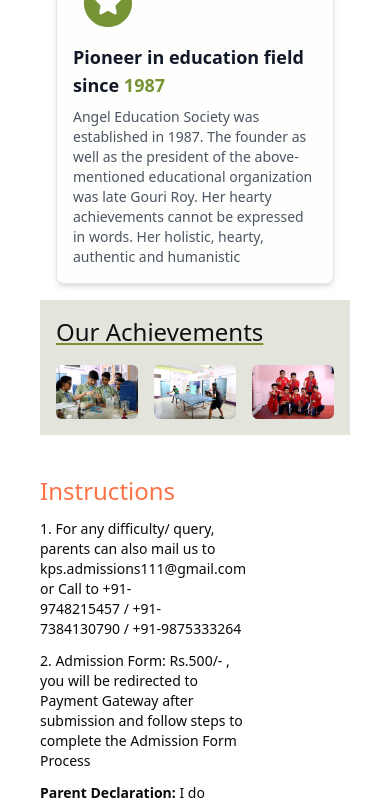
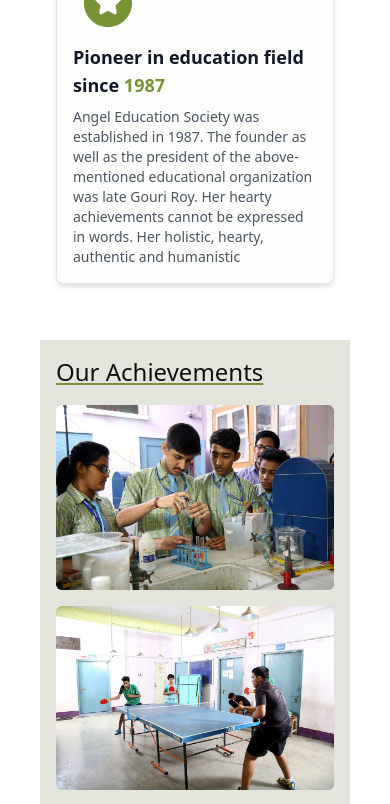
Before and after one commit to ranaayushman/homepage, a Next.js app: page / in a window 390 px wide. Shown: the part 5130-5934 px from the top of the page. Built offline with nearby package versions, Linux system fonts and the light colour scheme.

Commit message:
perk responsiveness

```diff
--- a/app/sections/Perks.tsx
+++ b/app/sections/Perks.tsx
@@ -34,8 +34,15 @@ const Perks = () => {
     },
   ];
 
+  const achievementsData = [
+    { imgSrc: "/img/one.png", imgHeight: 400, imgWidth: 400 },
+    { imgSrc: "/img/two.png", imgHeight: 400, imgWidth: 400 },
+    { imgSrc: "/img/three.png", imgHeight: 400, imgWidth: 400 },
+  ];
+
   return (
-    <section className=" p-10 pt-0">
+    <section className="p-10 pt-0">
+      {/* Perks Section */}
       <div className="grid grid-cols-1 sm:grid-cols-2 lg:grid-cols-4 gap-6">
         {perksData.map((perk, index) => (
           <PerksComponent
@@ -47,27 +54,24 @@ const Perks = () => {
           />
         ))}
       </div>
-      <div className="bg-[#E3E5DD] p-4 ">
+
+      {/* Achievements Section */}
+      <div className="bg-[#E3E5DD] p-4 mt-10">
         <div className="mb-4">
-          <h2 className="text-[#101010] text-2xl underline decoration-[#789336]">Our Achievements</h2>
+          <h2 className="text-[#101010] text-2xl underline decoration-[#789336]">
+            Our Achievements
+          </h2>
           <hr />
         </div>
-        <div className="flex justify-between gap-x-4">
-          <AchievementCard
-            imgHeight={400}
-            imgSrc="/img/one.png"
-            imgWidth={400}
-          />
-          <AchievementCard
-            imgHeight={400}
-            imgSrc="/img/two.png"
-            imgWidth={400}
-          />
-          <AchievementCard
-            imgHeight={400}
-            imgSrc="/img/three.png"
-            imgWidth={400}
-          />
+        <div className="grid grid-cols-1 sm:grid-cols-2 lg:grid-cols-3 gap-4">
+          {achievementsData.map((achievement, index) => (
+            <AchievementCard
+              key={index}
+              imgHeight={achievement.imgHeight}
+              imgSrc={achievement.imgSrc}
+              imgWidth={achievement.imgWidth}
+            />
+          ))}
         </div>
       </div>
     </section>
```
